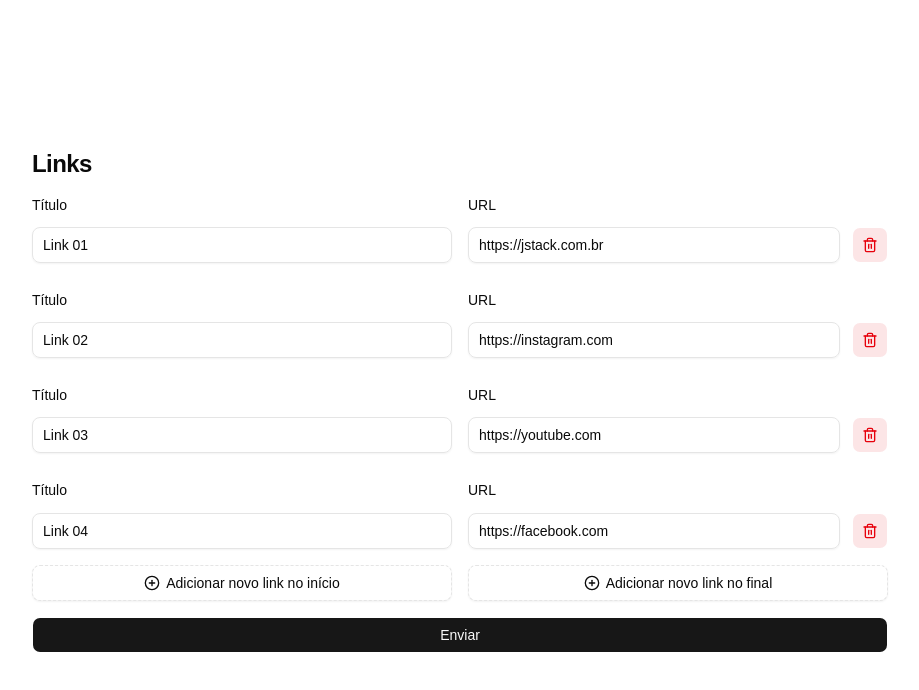
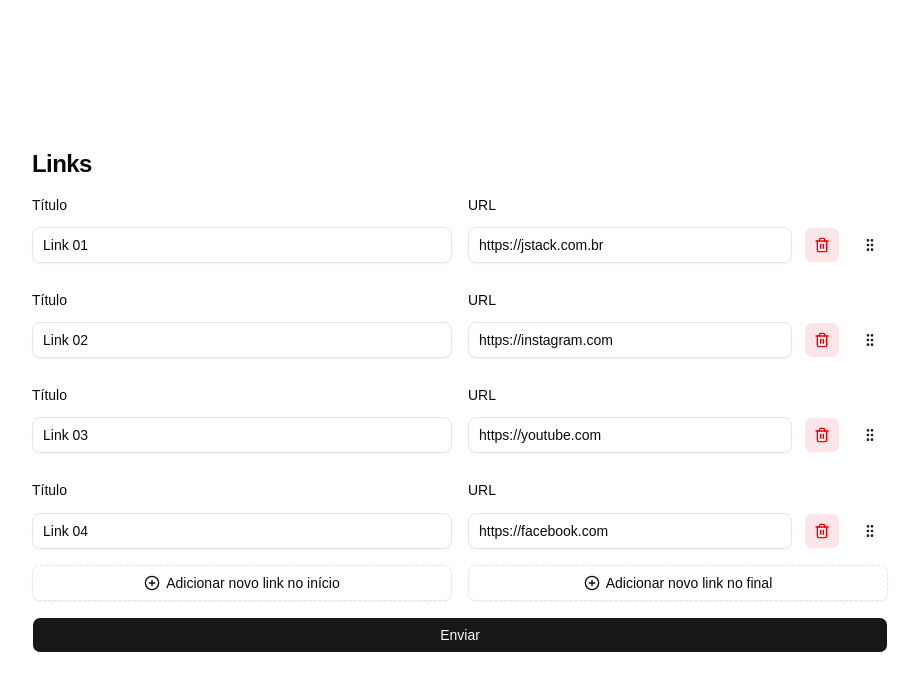
Before and after one commit to andersonkaiti/dynamic-forms, a React (Vite) app: page / in a window 1280 px wide. Shown: the top 690 px of the page, without its empty margins (180-1099 px from the left). Built offline with nearby package versions, Linux system fonts and the light colour scheme.

Commit message:
:sparkles: feat(drag): add dedicated drag handle and extract LinkItem component

```diff
--- a/src/app.tsx
+++ b/src/app.tsx
@@ -1,11 +1,10 @@
 import { Button } from '@components/ui/button'
-import { Field, FieldGroup, FieldLabel } from '@components/ui/field'
-import { Input } from '@components/ui/input'
-import { cn } from 'cn'
+import { FieldGroup } from '@components/ui/field'
 import { Reorder } from 'framer-motion'
-import { PlusCircleIcon, Trash2Icon } from 'lucide-react'
+import { PlusCircleIcon } from 'lucide-react'
 import { useState } from 'react'
-import { useFieldArray, useForm } from 'react-hook-form'
+import { FormProvider, useFieldArray, useForm } from 'react-hook-form'
+import { LinkItem } from './components/link-item'
 
 export function App() {
   const form = useForm({
@@ -57,54 +56,26 @@ export function App() {
     <div className="mx-auto flex min-h-screen w-full max-w-4xl flex-col justify-center gap-4 p-5">
       <h1 className="font-semibold text-2xl tracking-tight">Links</h1>
 
+      <FormProvider {...form}>
         <form className="space-y-4" onSubmit={handleSubmit}>
-        <Reorder.Group axis="y" values={links.fields} onReorder={handleReorder}>
+          <Reorder.Group
+            axis="y"
+            values={links.fields}
+            onReorder={handleReorder}
+          >
             <FieldGroup>
               {links.fields.map((link, index) => (
-              <Reorder.Item
+                <LinkItem
+                  link={link}
+                  index={index}
                   key={link.id}
-                value={link}
-                onDragStart={() => handleDragStart(index)}
+                  isDraggingActive={
+                    draggingIndex !== null && draggingIndex !== index
+                  }
+                  onDragStart={handleDragStart}
                   onDragEnd={handleDragEnd}
-                className="relative"
-              >
-                <div
-                  className={cn(
-                    'grid grid-cols-2 gap-4 transition-opacity',
-                    draggingIndex !== null &&
-                      draggingIndex !== index &&
-                      'opacity-50',
-                  )}
-                >
-                  <Field className="flex-1">
-                    <FieldLabel htmlFor="title">Título</FieldLabel>
-                    <Input
-                      id="title"
-                      {...form.register(`links.${index}.title`)}
+                  onRemove={() => links.remove(index)}
                 />
-                  </Field>
-
-                  <Field className="flex-1" orientation="horizontal">
-                    <Field>
-                      <FieldLabel htmlFor="url">URL</FieldLabel>
-                      <Input
-                        id="url"
-                        {...form.register(`links.${index}.url`)}
-                      />
-                    </Field>
-
-                    <Button
-                      type="button"
-                      size="icon"
-                      variant="destructive"
-                      className="self-end"
-                      onClick={() => links.remove(index)}
-                    >
-                      <Trash2Icon className="size-4" />
-                    </Button>
-                  </Field>
-                </div>
-              </Reorder.Item>
               ))}
             </FieldGroup>
           </Reorder.Group>
@@ -135,6 +106,7 @@ export function App() {
             Enviar
           </Button>
         </form>
+      </FormProvider>
     </div>
   )
 }
--- /dev/null
+++ b/src/components/link-item.tsx
@@ -0,0 +1,83 @@
+import { cn } from 'cn'
+import { Reorder, useDragControls } from 'framer-motion'
+import { GripVerticalIcon, Trash2Icon } from 'lucide-react'
+import { useFormContext } from 'react-hook-form'
+import { Button } from './ui/button'
+import { Field, FieldLabel } from './ui/field'
+import { Input } from './ui/input'
+
+interface ILinkItemProps {
+  isDraggingActive: boolean
+  link: {
+    title: string
+    url: string
+    id: string
+  }
+  index: number
+  onDragStart: (index: number) => void
+  onDragEnd: () => void
+  onRemove: (index: number) => void
+}
+
+export function LinkItem({
+  link,
+  index,
+  isDraggingActive,
+  onDragStart,
+  onDragEnd,
+  onRemove,
+}: ILinkItemProps) {
+  const form = useFormContext()
+  const controls = useDragControls()
+
+  return (
+    <Reorder.Item
+      key={link.id}
+      value={link}
+      onDragStart={() => onDragStart(index)}
+      onDragEnd={onDragEnd}
+      className="relative"
+      dragListener={false}
+      dragControls={controls}
+    >
+      <div
+        className={cn(
+          'grid grid-cols-2 gap-4 transition-opacity',
+          isDraggingActive && 'opacity-50',
+        )}
+      >
+        <Field className="flex-1">
+          <FieldLabel htmlFor="title">Título</FieldLabel>
+          <Input id="title" {...form.register(`links.${index}.title`)} />
+        </Field>
+
+        <Field className="flex-1" orientation="horizontal">
+          <Field>
+            <FieldLabel htmlFor="url">URL</FieldLabel>
+            <Input id="url" {...form.register(`links.${index}.url`)} />
+          </Field>
+
+          <Button
+            type="button"
+            size="icon"
+            variant="destructive"
+            className="self-end"
+            onClick={() => onRemove(index)}
+          >
+            <Trash2Icon className="size-4" />
+          </Button>
+
+          <Button
+            type="button"
+            size="icon"
+            variant="link"
+            className="cursor-grab self-end"
+            onPointerDown={(event) => controls.start(event)}
+          >
+            <GripVerticalIcon className="size-4" />
+          </Button>
+        </Field>
+      </div>
+    </Reorder.Item>
+  )
+}
```
Lines whose indentation alone changed are shown as unchanged.
